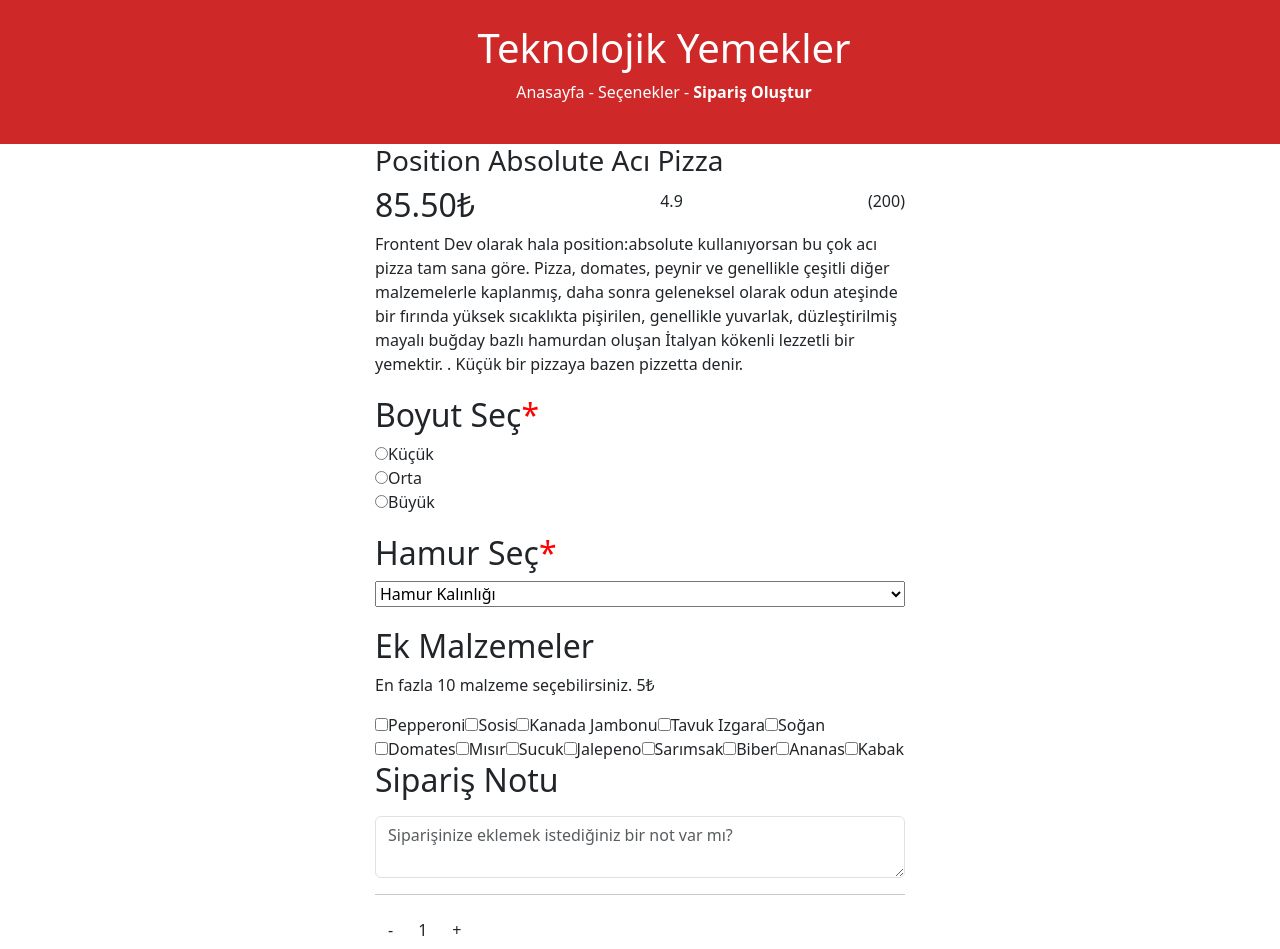
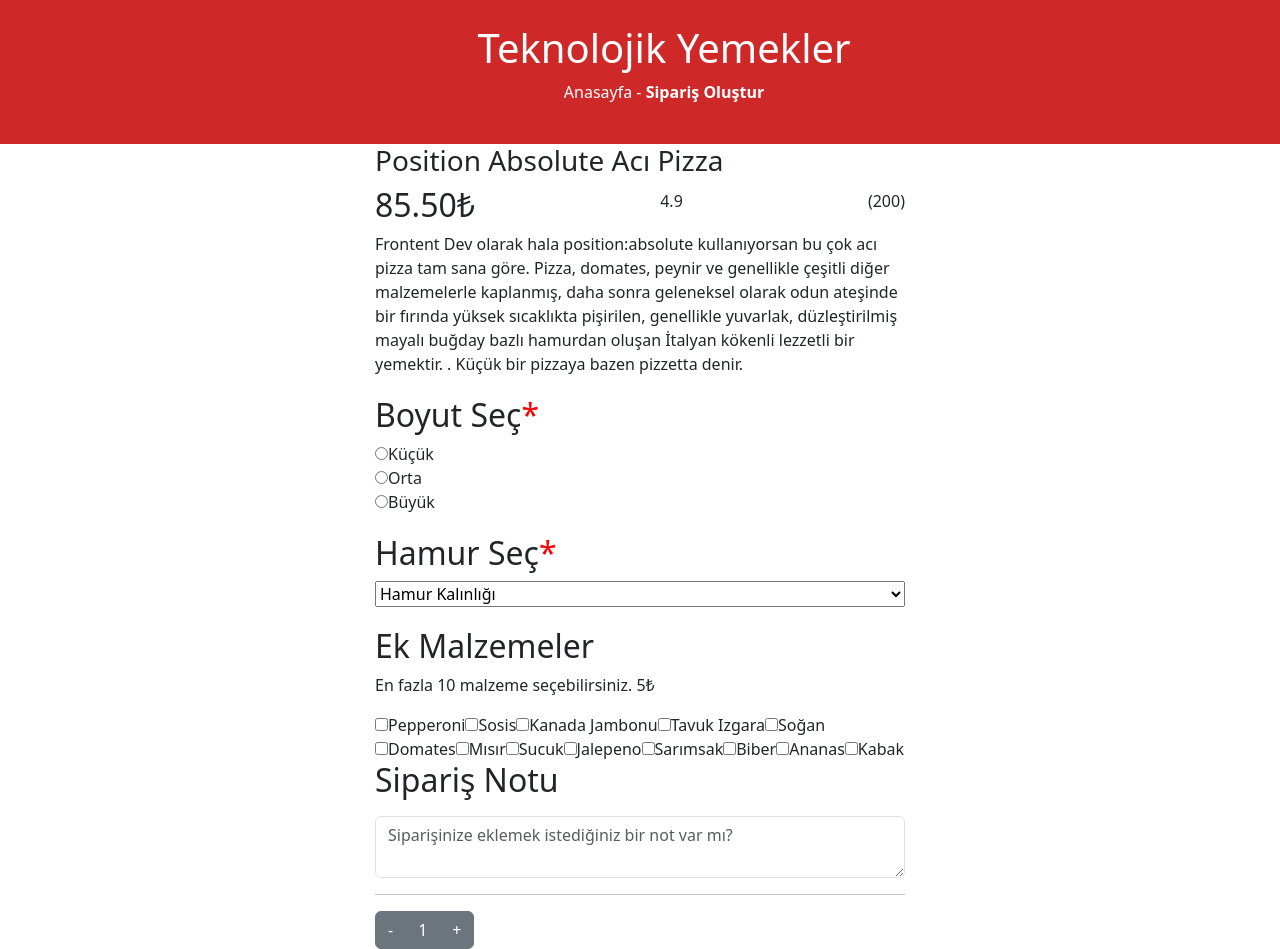
Before and after one commit to HavvaAsal/challenge-pizza, a React (Vite) app: page / in a window 1280 px wide. Shown: the top 949 px of the page. Built offline with nearby package versions, Linux system fonts and the light colour scheme.

Commit message:
const degiskenleri tanımlar

```diff
--- a/src/App.jsx
+++ b/src/App.jsx
@@ -1,13 +1,25 @@
 import { useState } from 'react'
 import { Form, FormGroup, Label, Input, ButtonGroup, Button } from 'reactstrap'
+import './index.css'
 import 'bootstrap/dist/css/bootstrap.min.css';
 import reactLogo from './assets/react.svg'
 import workintech from '/workintech.svg'
 import './App.css'
 
+
+const extras = [
+  "Pepperoni", "Sosis", "Kanada Jambonu", "Tavuk Izgara", "Soğan", "Domates", "Mısır", "Sucuk", "Jalepeno", "Sarımsak", "Biber", "Ananas", "Kabak"];
+const sizes = ["küçük", "orta", "büyük"];
+const hamur = ["ince", "orta", "kalın"];
+const initialForm = {
+  "boyut":"-1",
+  "hamur":"-1",
+  "malzeme":"[]",
+}
+
+
 function App() {
-  const extras = [
-    "Pepperoni", "Sosis", "Kanada Jambonu", "Tavuk Izgara", "Soğan", "Domates", "Mısır", "Sucuk", "Jalepeno", "Sarımsak", "Biber", "Ananas", "Kabak"];
+
 
   const [squares, setSquares] = useState([]);
 
@@ -26,7 +38,7 @@ function App() {
           <div className='header-container'>
             <h1>Teknolojik Yemekler</h1>
             <div className="main-container">
-              <p> Anasayfa - Seçenekler - <strong>Sipariş Oluştur</strong></p>
+              <p> Anasayfa - <strong>Sipariş Oluştur</strong></p>
             </div>
           </div>
         </header>
@@ -104,13 +116,13 @@ function App() {
           <hr></hr>
 
           <ButtonGroup>
-            <Button color="yellow">
+            <Button className="yellow">
               -
             </Button>
-            <Button color="white">
+            <Button className="white">
               1
             </Button>
-            <Button color="yellow">
+            <Button className="yellow">
               +
             </Button>
           </ButtonGroup>
```
